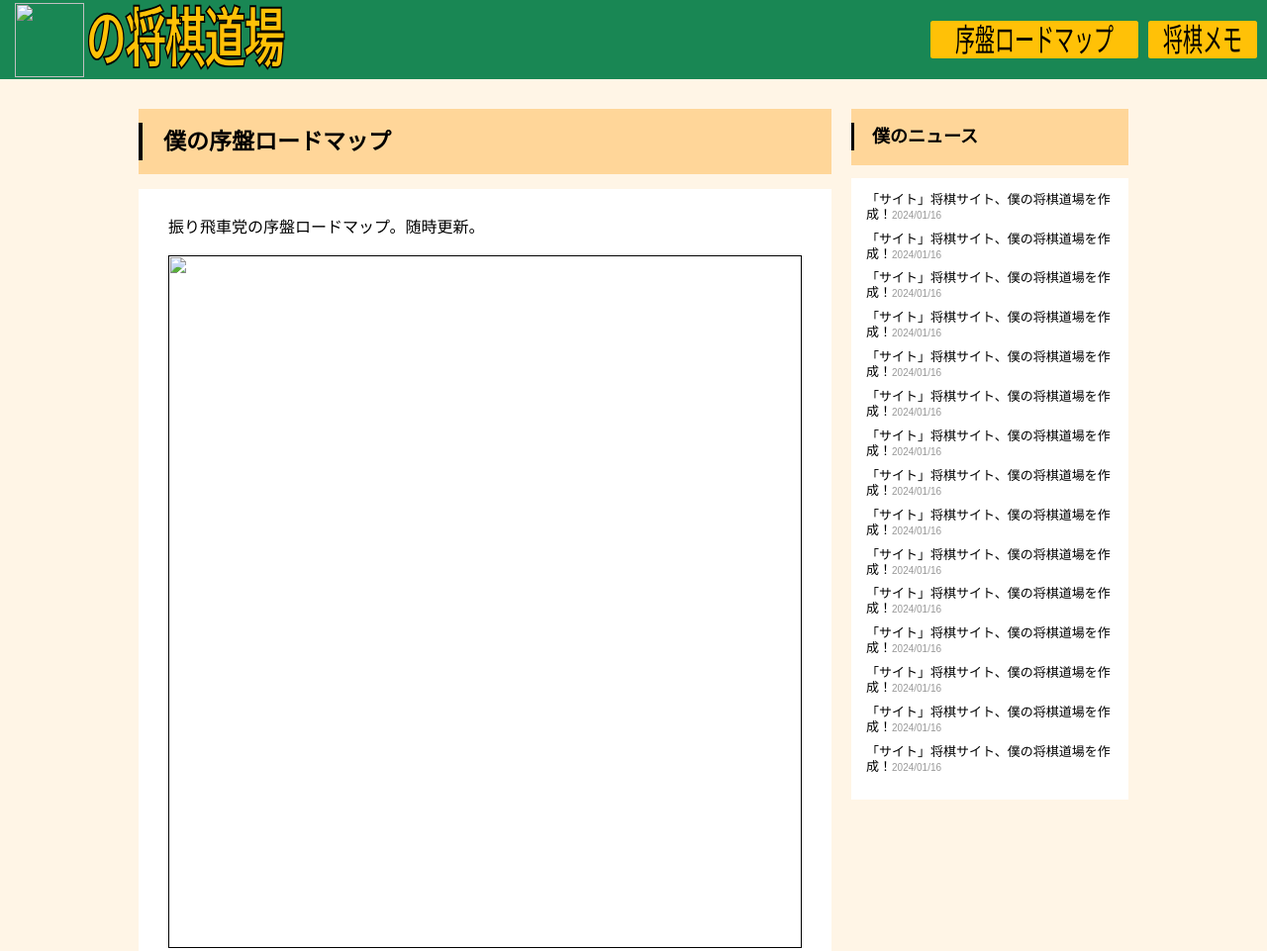
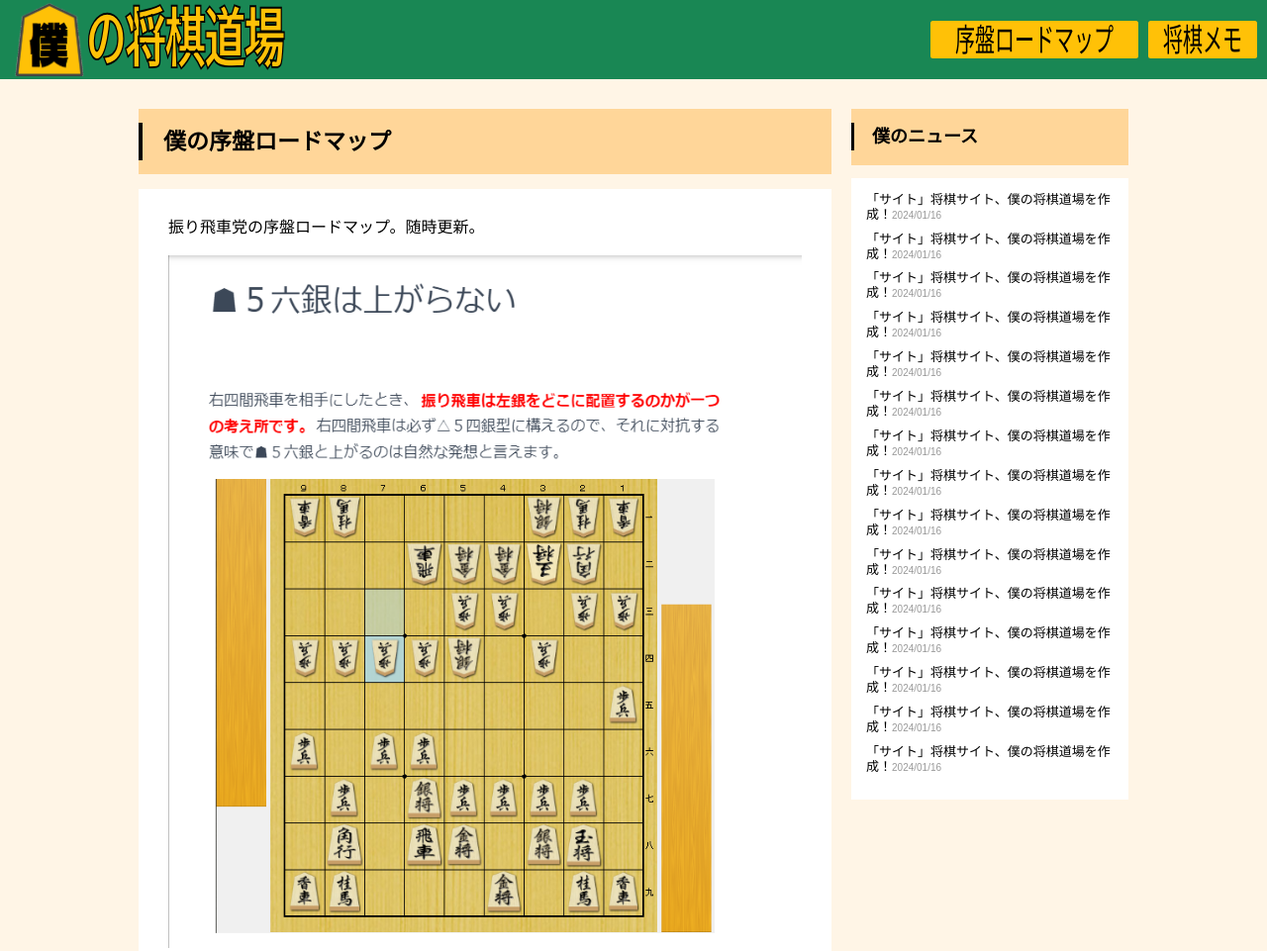
Before and after one commit to kamatagenta/boku_shogi, a plain HTML site: page index.html in a window 1280 px wide. Shown: the top 961 px of the page at 99% size. Drawn offline with Linux system fonts and the light colour scheme; a web font is replaced by a local one.

Commit message:
Update index.html
画像のパスがimg/の形になってて表示されなかったから変更した

```diff
--- a/index.html
+++ b/index.html
@@ -309,7 +309,7 @@
     <nav>
 
         <a href="#">
-            <h1><img src="img/boku_shogi_logo.png" width="70" height="75" alt=""><span>の将棋道場</span></h1>
+            <h1><img src="boku_shogi_logo.png" width="70" height="75" alt=""><span>の将棋道場</span></h1>
         </a>
         <ul>
             <li>
@@ -327,7 +327,7 @@
             <section class="zyoban">
                 <p>振り飛車党の序盤ロードマップ。随時更新。<br><br></p>
                 <div class="hover">
-                    <a href=""><img src="img/roadmap.png" alt="" width="100%" height="700px"></a>
+                    <a href=""><img src="roadmap.png" alt="" width="100%" height="700px"></a>
                     <div class="mask">
                         <div class="caption">「僕の序盤ロードマップ」のページに飛ぶ</div>
                     </div>
@@ -337,7 +337,7 @@
             <section class="memo">
                 <p>振り飛車党が日々気づいたことのメモ。多分オリジナルの手筋集みたいな感じになる。<br><br></p>
                 <div class="hover">
-                    <a href=""><img src="img/roadmap.png" alt="" width="100%" height="300px"></a>
+                    <a href=""><img src="roadmap.png" alt="" width="100%" height="300px"></a>
                     <div class="mask">
                         <div class="caption">「僕の将棋メモ」のページに飛ぶ</div>
                     </div>
```
